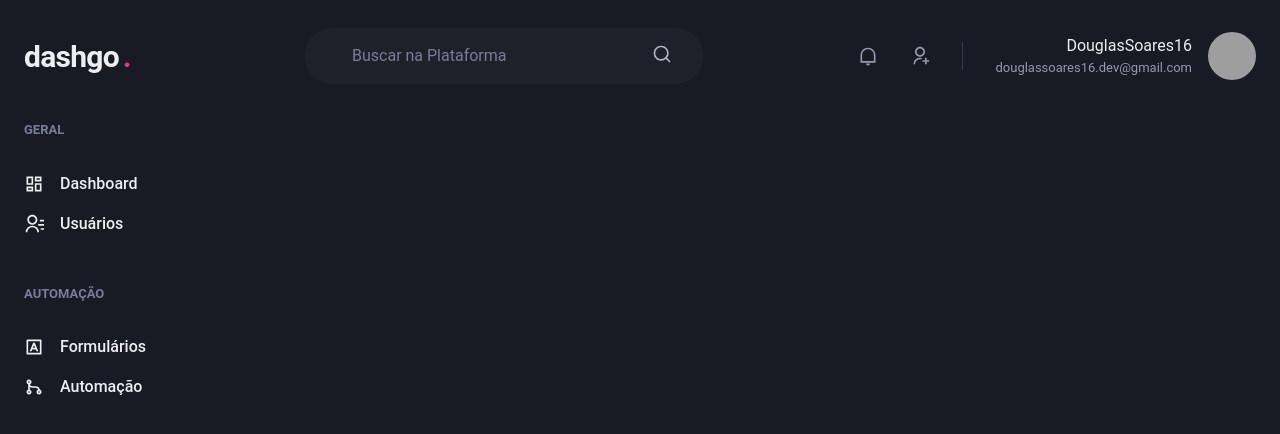
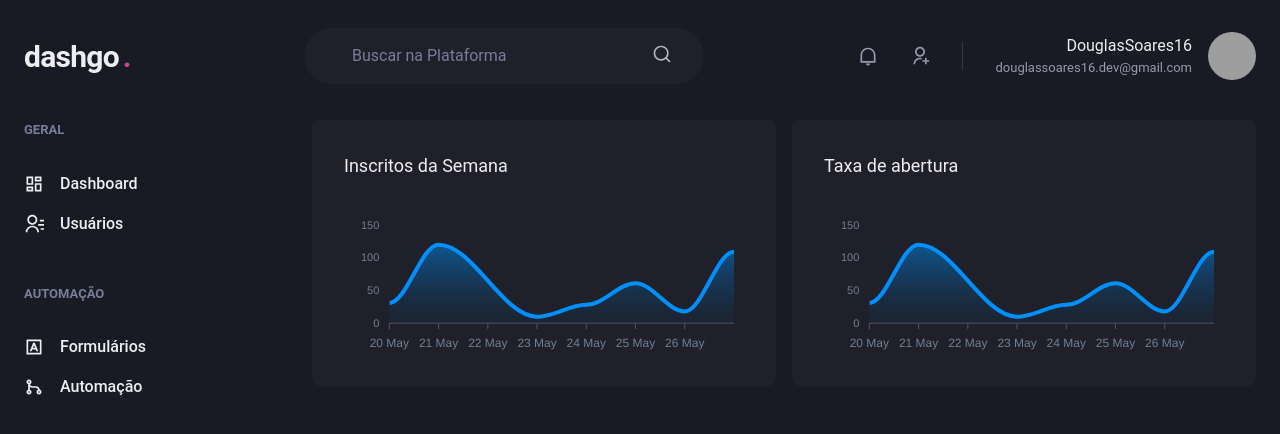
Before and after one commit to DouglasSoares16/dashgo, a Next.js app: page /dashboard in a window 1280 px wide. Shown: the top 434 px of the page. Built offline with nearby package versions, Linux system fonts and the light colour scheme; grey boxes are pictures that could not be loaded.

Commit message:
Page: Dashboard

```diff
--- a/package.json
+++ b/package.json
@@ -13,9 +13,11 @@
     "@chakra-ui/react": "^2.0.2",
     "@emotion/react": "^11.9.0",
     "@emotion/styled": "^11.8.1",
+    "apexcharts": "^3.35.2",
     "framer-motion": "^6.3.3",
     "next": "12.1.6",
     "react": "18.1.0",
+    "react-apexcharts": "^1.4.0",
     "react-dom": "18.1.0",
     "react-icons": "^4.3.1"
   },
--- a/src/pages/dashboard.tsx
+++ b/src/pages/dashboard.tsx
@@ -1,6 +1,75 @@
-import { Flex } from "@chakra-ui/react";
+import { Box, Flex, SimpleGrid, Text, theme } from "@chakra-ui/react";
+import { ApexOptions } from "apexcharts";
+import dynamic from "next/dynamic";
 import { Header } from "../components/Header";
 import { Sidebar } from "../components/Sidebar";
+
+const Chart = dynamic(() => import("react-apexcharts"), {
+  ssr: false
+});
+
+const options: ApexOptions = {
+  chart: {
+    toolbar: {
+      show: false
+    },
+    zoom: {
+      enabled: false
+    },
+    foreColor: theme.colors.gray[500],
+  },
+  grid: {
+    show: false
+  },
+  dataLabels: {
+    enabled: false
+  },
+  tooltip: {
+    enabled: false
+  },
+  xaxis: {
+    type: "datetime",
+    axisBorder: {
+      color: theme.colors.gray[600]
+    },
+    axisTicks: {
+      color: theme.colors.gray[600]
+    },
+    categories: [
+      "2022-05-20T00:00:00.000Z",
+      "2022-05-21T00:00:00.000Z",
+      "2022-05-23T00:00:00.000Z",
+      "2022-05-24T00:00:00.000Z",
+      "2022-05-25T00:00:00.000Z",
+      "2022-05-26T00:00:00.000Z",
+      "2022-05-27T00:00:00.000Z",
+    ]
+  },
+  fill: {
+    opacity: 0.3,
+    type: "gradient",
+    gradient: {
+      shade: "dark",
+      opacityFrom: 0.7,
+      opacityTo: 0.3
+    }
+  }
+};
+
+const series = [
+  {
+    name: "Series1",
+    data: [
+      31,
+      120,
+      10,
+      28,
+      61,
+      18,
+      109
+    ]
+  }
+];
 
 export default function Dashboard() {
   return (
@@ -14,6 +83,22 @@
         mx="auto"
         px="6">
           <Sidebar />
+
+          <SimpleGrid
+            flex="1"
+            gap="4"
+            minChildWidth="320px"
+            alignItems="flex-start">
+            <Box p="8" bg="gray.800" borderRadius={8} pb="4">
+              <Text fontSize="lg" mb="4">Inscritos da Semana</Text>
+              <Chart options={options} series={series} type="area" height={160} />
+            </Box>
+
+            <Box p="8" bg="gray.800" borderRadius={8} pb="4">
+              <Text fontSize="lg" mb="4">Taxa de abertura</Text>
+              <Chart options={options} series={series} type="area" height={160} />
+            </Box>
+          </SimpleGrid>
       </Flex>
     </Flex>
   )
```
Also changed, not shown: 1 other file (tests, documents, lock files or other folders).
